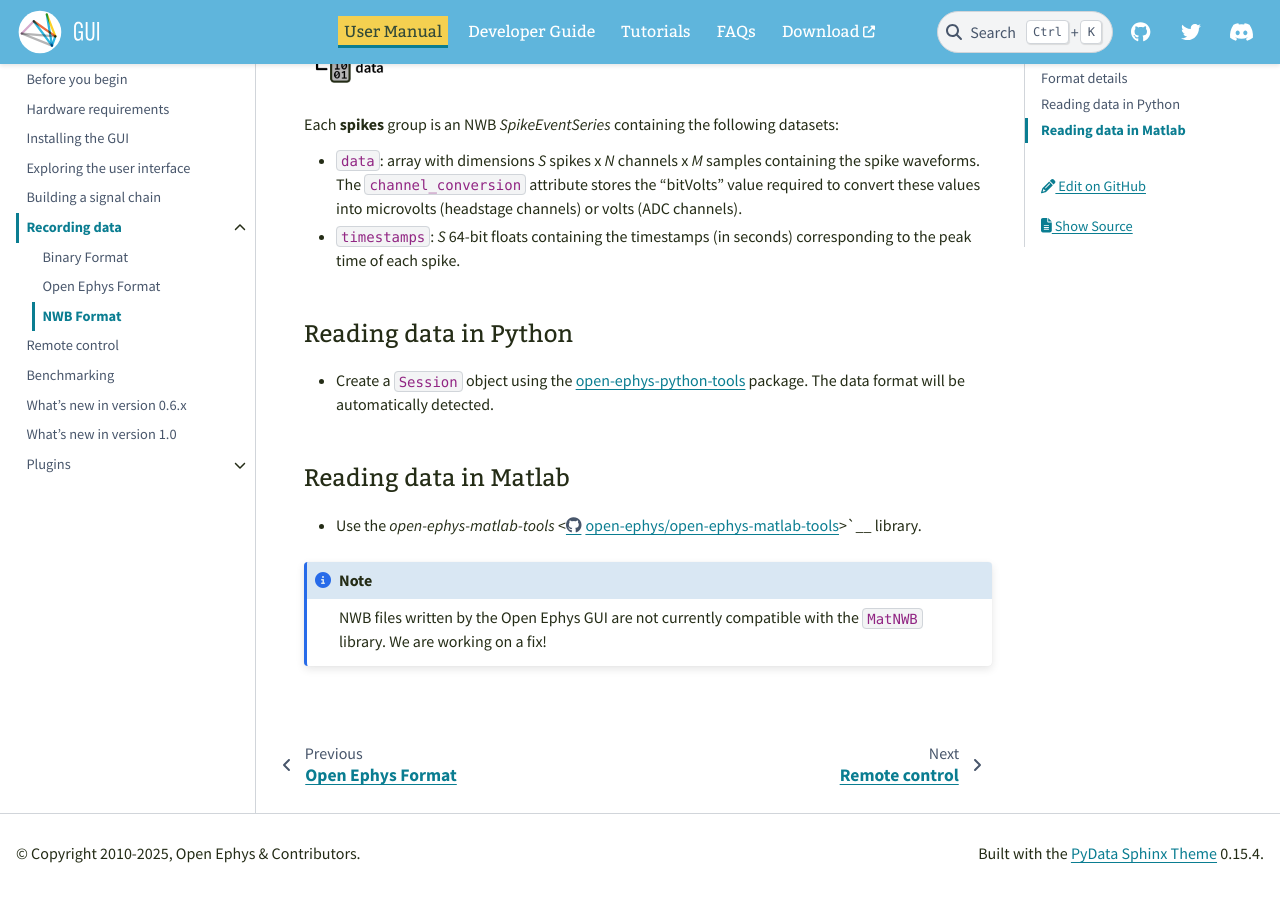
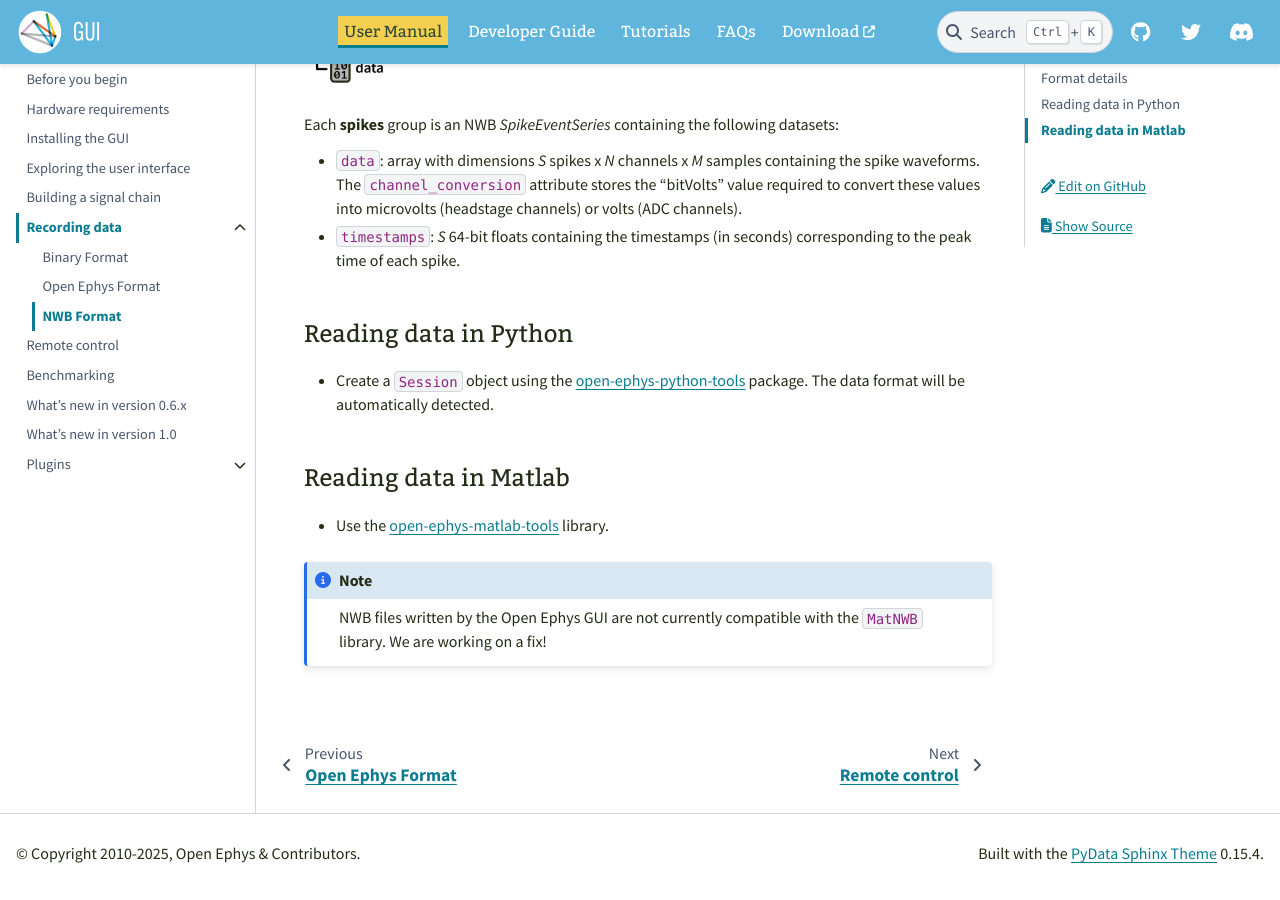
Before and after one commit to open-ephys/gui-docs, a Sphinx documentation site: the page built from source/User-Manual/Recording-data/NWB-format.rst, in a window 1280 px wide and 900 px high, scrolled down 2403 px. Built offline with Sphinx 7.4.7 and the PyData theme 0.15.4, drawn with Linux system fonts in a browser that asks for light colours; pages that are not in the unit, such as notebooks, are missing from menus.

Commit message:
Fix matlab-tools link formatting

```diff
--- a/source/User-Manual/Recording-data/Binary-format.rst
+++ b/source/User-Manual/Recording-data/Binary-format.rst
@@ -132,4 +132,4 @@ Reading data in Python
 Reading data in Matlab
 #######################
 
-* Use the `open-ephys-matlab-tools` <https://github.com/open-ephys/open-ephys-matlab-tools>`__ library.
+* Use the `open-ephys-matlab-tools <https://github.com/open-ephys/open-ephys-matlab-tools>`__ library.
--- a/source/User-Manual/Recording-data/NWB-format.rst
+++ b/source/User-Manual/Recording-data/NWB-format.rst
@@ -110,7 +110,7 @@ Reading data in Python
 Reading data in Matlab
 #######################
 
-* Use the `open-ephys-matlab-tools` <https://github.com/open-ephys/open-ephys-matlab-tools>`__ library.
+* Use the `open-ephys-matlab-tools <https://github.com/open-ephys/open-ephys-matlab-tools>`__ library.
 
 .. note:: NWB files written by the Open Ephys GUI are not currently compatible with the :code:`MatNWB` library. We are working on a fix!
 
--- a/source/User-Manual/Recording-data/Open-Ephys-format.rst
+++ b/source/User-Manual/Recording-data/Open-Ephys-format.rst
@@ -128,4 +128,4 @@ Reading data in Python
 Reading data in Matlab
 #######################
 
-* Use the `open-ephys-matlab-tools` <https://github.com/open-ephys/open-ephys-matlab-tools>`__ library.
+* Use the `open-ephys-matlab-tools <https://github.com/open-ephys/open-ephys-matlab-tools>`__ library.
```
